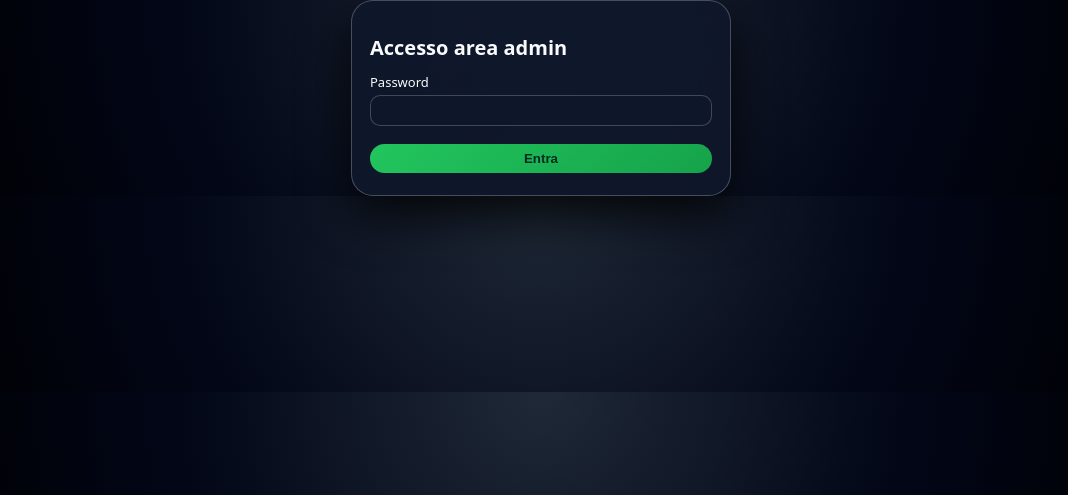
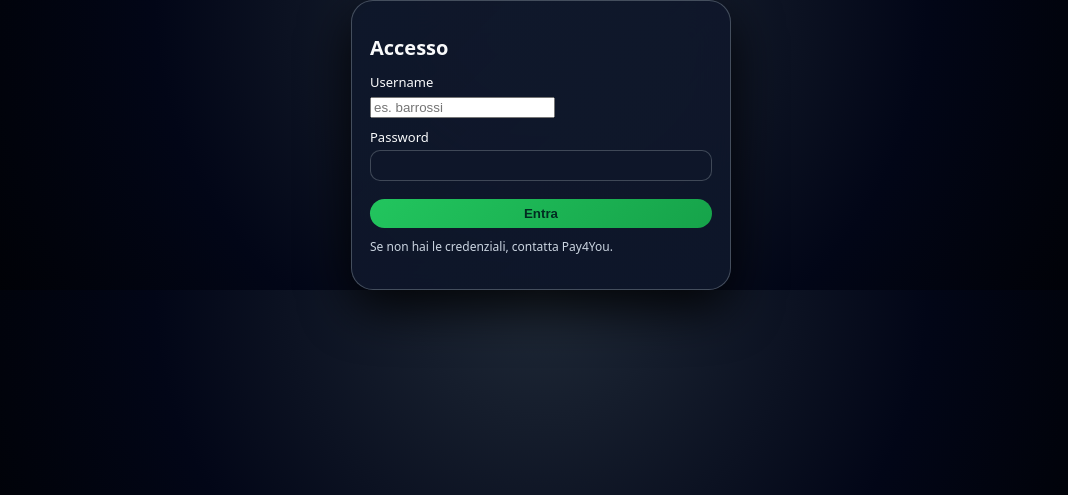
Before and after one commit to gidl59/pay4you-cards-fire, a Flask app: page /login in a window 1280 px wide. Shown: the top 495 px of the page, without its empty margins (99-1167 px from the left). Run offline with Flask 3, Linux system fonts and the light colour scheme; some libraries are stand-ins or nearby versions.

Commit message:
Revise login page title and add username field
Updated login page title and content for user login.

```diff
--- a/templates/login.html
+++ b/templates/login.html
@@ -1,11 +1,11 @@
 {% extends "base.html" %}
 
-{% block title %}Login Admin{% endblock %}
+{% block title %}Login{% endblock %}
 
 {% block content %}
 <div class="login-wrapper">
   <div class="login-card">
-    <h1 class="login-title">Accesso area admin</h1>
+    <h1 class="login-title">Accesso</h1>
 
     {% if error %}
       <p style="color:#fecaca; font-size:13px; margin-bottom:8px;">
@@ -16,14 +16,37 @@
     <form method="post" action="{{ url_for('login_post') }}">
       <input type="hidden" name="next" value="{{ next }}">
 
+      <label for="username" style="font-size:13px; display:block; margin-bottom:4px;">
+        Username
+      </label>
+      <input
+        type="text"
+        id="username"
+        name="username"
+        placeholder="es. barrossi"
+        required
+        autocomplete="username"
+      >
+
+      <div style="height:10px;"></div>
+
       <label for="password" style="font-size:13px; display:block; margin-bottom:4px;">
         Password
       </label>
-
-      <input type="password" id="password" name="password" required>
+      <input
+        type="password"
+        id="password"
+        name="password"
+        required
+        autocomplete="current-password"
+      >
 
       <button type="submit" style="margin-top:8px;">Entra</button>
     </form>
+
+    <p style="margin-top:10px; font-size:12px; color:#cbd5e1;">
+      Se non hai le credenziali, contatta Pay4You.
+    </p>
   </div>
 </div>
 {% endblock %}
```
